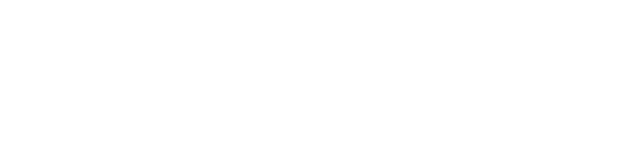
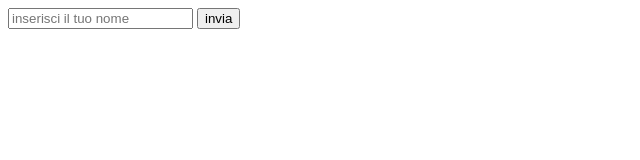
Before and after one commit to EndriuK/js-jsnacks-blocco-1, a plain HTML site: page jsnack1/index.html in a window 1280 px wide. Shown: the whole page, without its empty margins (0-640 px from the left). Drawn offline with Linux system fonts and the light colour scheme.

Commit message:
[UPD] aggiunta input - btn

```diff
--- a/jsnack1/index.html
+++ b/jsnack1/index.html
@@ -8,7 +8,8 @@
 </head>
 
 <body>
-
+    <input type="text" name="name" id="name" placeholder="inserisci il tuo nome">
+    <button id="check">invia</button>
 
     <script src="./js/script.js" type="text/javascript"></script>
 </body>
```
